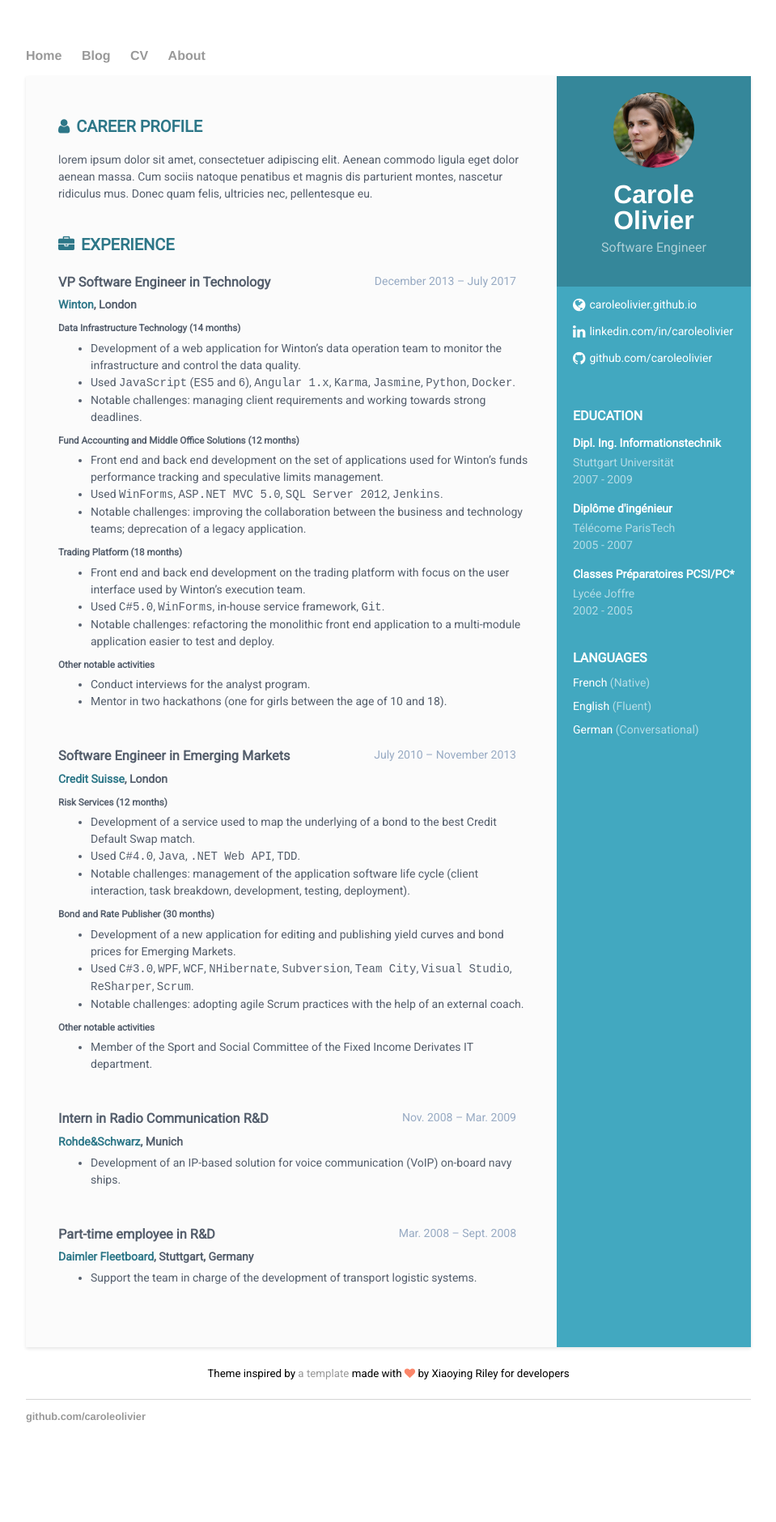
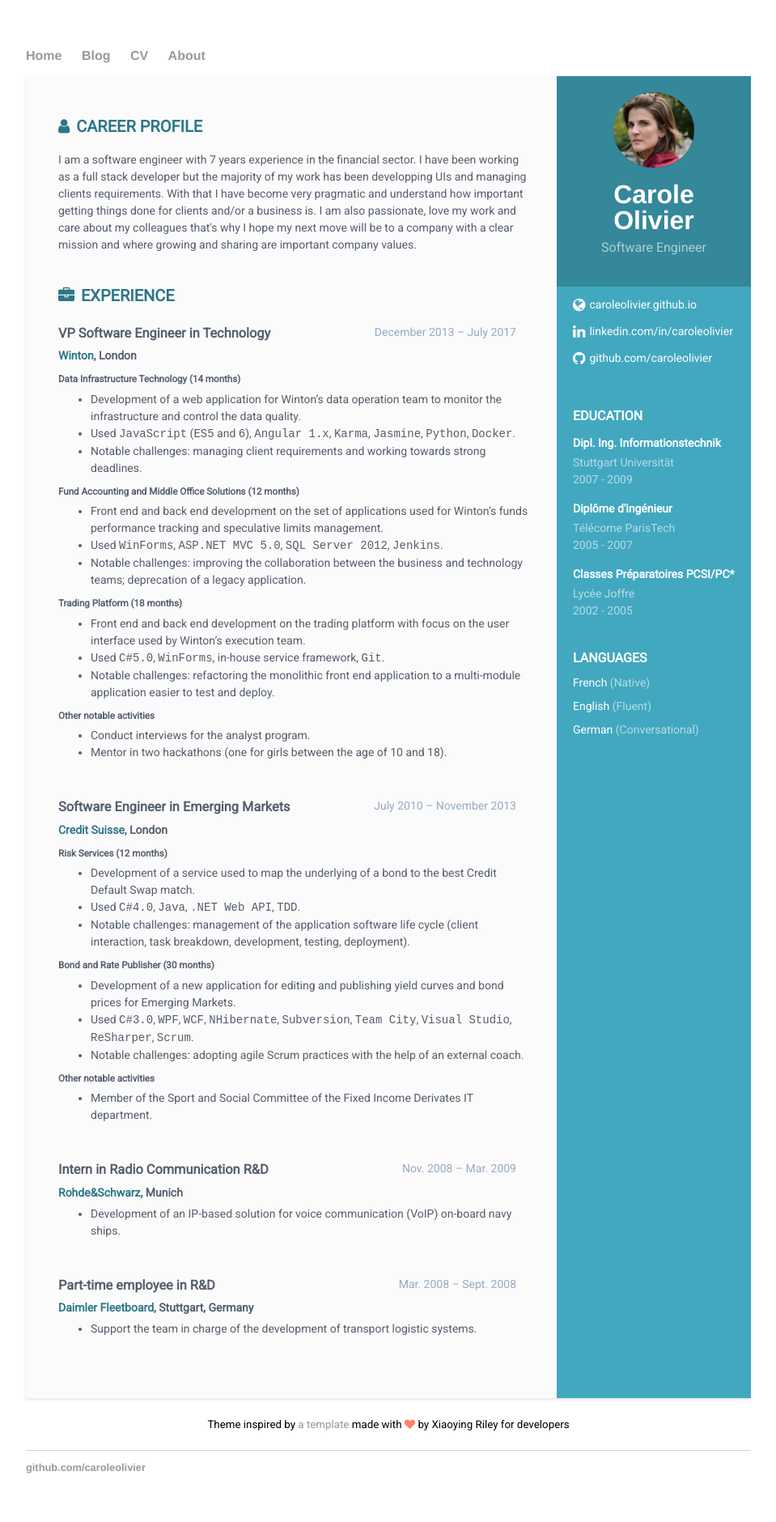
Before and after one commit to caroleolivier/caroleolivier.github.io, a Jekyll site: the page built from cv/index.html, in a window 1280 px wide. Shown: the whole page at 81% size, without its empty margins (160-1119 px from the left). Built offline with Jekyll 4.4.1, drawn with Linux system fonts in a browser that asks for light colours; before the commit the page ends 1817 px from its top, so only the background shows below that.

```diff
--- a/cv/main-view/career-profile.html
+++ b/cv/main-view/career-profile.html
@@ -1,9 +1,10 @@
 <section class="section summary-section">
     <h2 class="section-title"><i class="fa fa-user"></i>Career Profile</h2>
     <div class="summary">
-            lorem ipsum dolor sit amet, consectetuer adipiscing elit.
-            Aenean commodo ligula eget dolor aenean massa.
-            Cum sociis natoque penatibus et magnis dis parturient montes, nascetur ridiculus mus.
-            Donec quam felis, ultricies nec, pellentesque eu.
+        I am a software engineer with 7 years experience in the financial sector.
+        I have been working as a full stack developer but the majority of my work has been developping UIs and managing clients requirements.
+        With that I have become very pragmatic and understand how important getting things done for clients and/or a business is.
+        I am also passionate, love my work and care about my colleagues that's why
+        I hope my next move will be to a company with a clear mission and where growing and sharing are important company values.
     </div>
 </section>
```
